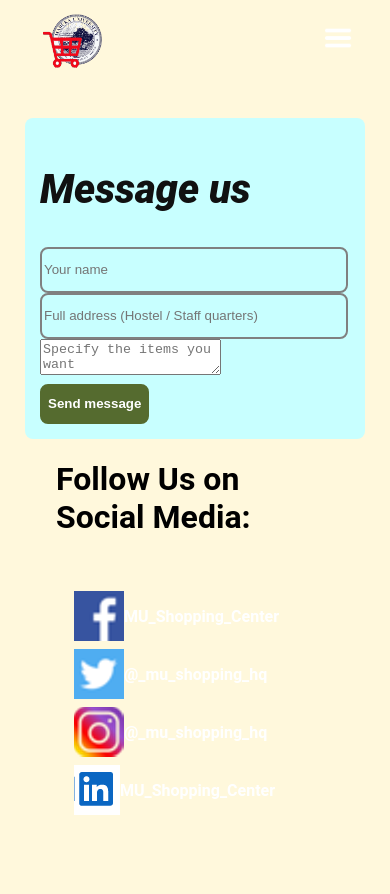
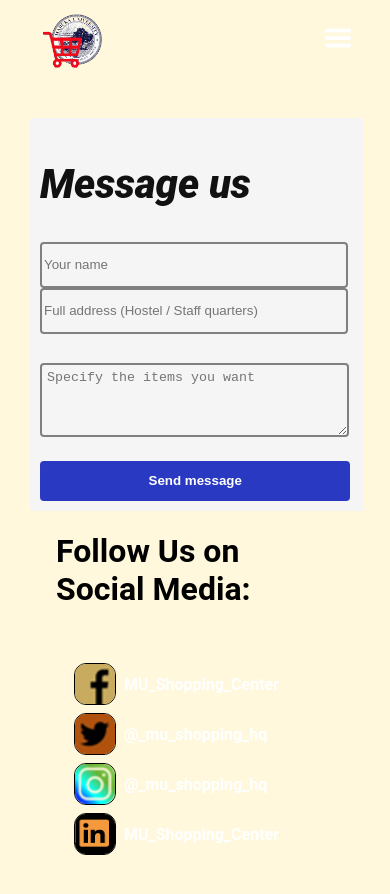
Before and after one commit to Ikechukwu-Ik/semester-1-project, a plain HTML site: page contact.html in a window 390 px wide. Before the commit the page ends 857 px from the top, so only its background shows below. Drawn offline with Linux system fonts and the light colour scheme.

Commit message:
Update contact.css

```diff
--- a/css/contact.css
+++ b/css/contact.css
@@ -1,28 +1,28 @@
 
 .contact-form {
-	background: rgba(200, 255, 255, 250);
-	border-radius: 8px;
-	padding: 15px;
+	background: whitesmoke;
+	border-radius: 4px;
+	padding: 15px 15px;
 	display: inline-block;
 	justify-content: space-between;
 	margin-top: 20px;
+	width: 95%;
 }
 
 .inputbox {
-	float: left;
 	width: 300px;
 	min-height: 40px;
-	border-radius: 8px;
+	border-radius: 4px;
 	background: transparent;
 	border: 2px solid gray;
+	//border: 2px solid #f0f0f0;
 	margin-right: 2px;
 }
 
-.messagebox {
-	float: left;
-	width: 605px;
+.message-area {
+	width: 97%;
 	min-height: 60px;
-	border-radius: 8px;
+	border-radius: 4px;
 	margin-top: 10px;
 	background: transparent;
 	padding: 5px;
@@ -31,10 +31,11 @@
 
 .send-msg-btn {
 	margin-top: 5px;
-	border-radius: 8px;
-	border: 2px solid darkolivegreen;
-	background: darkolivegreen;
+	padding: 5px 15px;
 	color: white;
+    background-color: rgb(41, 57, 194);
+    border: none;
+    border-radius: 4px;
 }
 
 .social ul {
@@ -53,10 +54,41 @@
 	margin: 8px;
 }
 
+.social img {
+	width: 40px;
+	height: 40px;
+	border: 1px solid white;
+	border-radius: 12px;
+	margin-right: 8px;
+	filter: invert(1);
+}
+
 
 /* Use a media query to add a breakpoint at 800px: */
 @media screen and (max-width: 800px) {
+	.contact-form {
+		padding: 10px 10px;
+		display: flex;
+		flex-direction: column;
+	}
+
 	.namebox, .emailbox, .messagebox {
 		width: 100%;
 	}
+
+	.main-content {
+		display: flex;
+		flex-direction: column;
+		justify-content: space-between;
+		align-items: center;
+		margin: 0 3rem;
+	}
+
+	.message-area {
+		width: 94%;
+	}
+
+	.send-msg-btn {
+		width: 99%;
+	}
 }
```
